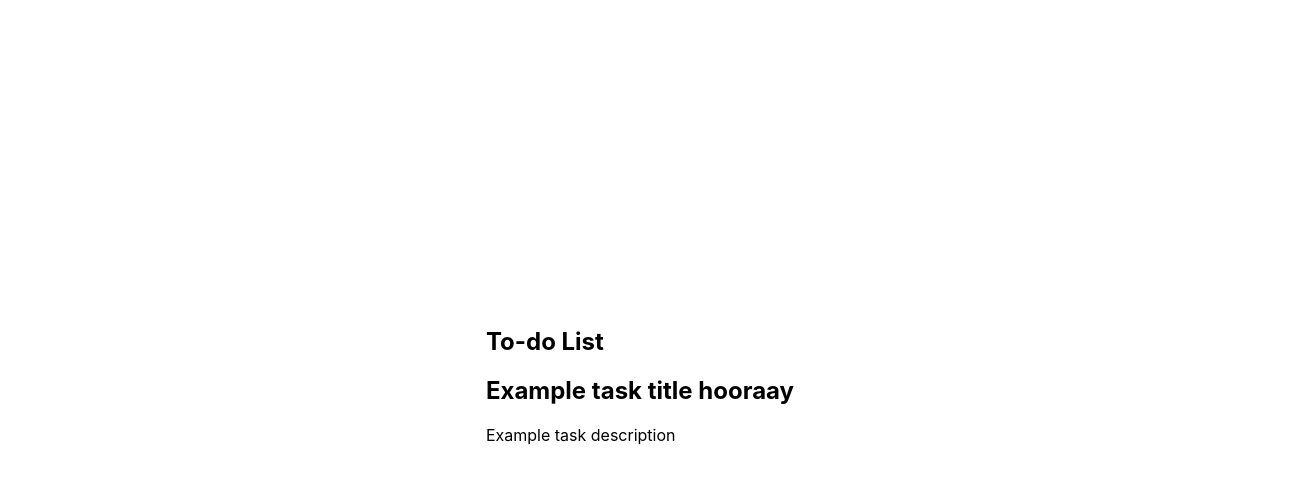
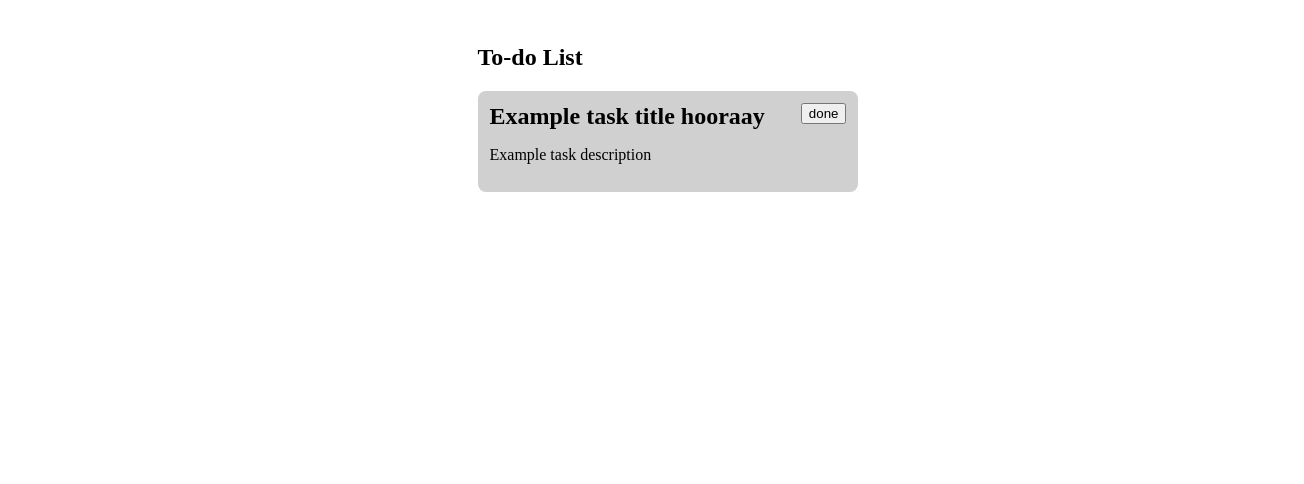
Before and after one commit to FelixBea/my-to-do-list, an Angular app: page / in a window 1280 px wide. Shown: the top 484 px of the page, 1304 px wide, since content can reach past the window. Built offline with nearby package versions, Linux system fonts and the light colour scheme.

Commit message:
feat: add task styles

```diff
--- a/src/app/app.html
+++ b/src/app/app.html
@@ -1,112 +1,3 @@
-<style>
-  :host {
-    --bright-blue: oklch(51.01% 0.274 263.83);
-    --electric-violet: oklch(53.18% 0.28 296.97);
-    --french-violet: oklch(47.66% 0.246 305.88);
-    --vivid-pink: oklch(69.02% 0.277 332.77);
-    --hot-red: oklch(61.42% 0.238 15.34);
-    --orange-red: oklch(63.32% 0.24 31.68);
-
-    --gray-900: oklch(19.37% 0.006 300.98);
-    --gray-700: oklch(36.98% 0.014 302.71);
-    --gray-400: oklch(70.9% 0.015 304.04);
-
-    --red-to-pink-to-purple-vertical-gradient: linear-gradient(
-      180deg,
-      var(--orange-red) 0%,
-      var(--vivid-pink) 50%,
-      var(--electric-violet) 100%
-    );
-
-    --red-to-pink-to-purple-horizontal-gradient: linear-gradient(
-      90deg,
-      var(--orange-red) 0%,
-      var(--vivid-pink) 50%,
-      var(--electric-violet) 100%
-    );
-
-    --pill-accent: var(--bright-blue);
-
-    font-family:
-      'Inter',
-      -apple-system,
-      BlinkMacSystemFont,
-      'Segoe UI',
-      Roboto,
-      Helvetica,
-      Arial,
-      sans-serif,
-      'Apple Color Emoji',
-      'Segoe UI Emoji',
-      'Segoe UI Symbol';
-    box-sizing: border-box;
-    -webkit-font-smoothing: antialiased;
-    -moz-osx-font-smoothing: grayscale;
-    display: block;
-    height: 100dvh;
-  }
-
-  h1 {
-    font-size: 3.125rem;
-    color: var(--gray-900);
-    font-weight: 500;
-    line-height: 100%;
-    letter-spacing: -0.125rem;
-    margin: 0;
-    font-family:
-      'Inter Tight',
-      -apple-system,
-      BlinkMacSystemFont,
-      'Segoe UI',
-      Roboto,
-      Helvetica,
-      Arial,
-      sans-serif,
-      'Apple Color Emoji',
-      'Segoe UI Emoji',
-      'Segoe UI Symbol';
-  }
-
-  p {
-    margin: 0;
-    color: var(--gray-700);
-  }
-
-  main {
-    width: 100%;
-    min-height: 100%;
-    display: flex;
-    justify-content: center;
-    align-items: center;
-    padding: 1rem;
-    box-sizing: inherit;
-    position: relative;
-  }
-
-  .content {
-    display: flex;
-    justify-content: space-around;
-    width: 100%;
-    max-width: 700px;
-    margin-bottom: 3rem;
-  }
-
-  .content h1 {
-    margin-top: 1.75rem;
-  }
-
-  .content p {
-    margin-top: 1.5rem;
-  }
-
-  @media screen and (max-width: 650px) {
-    .content {
-      flex-direction: column;
-      width: max-content;
-    }
-  }
-</style>
-
 <main class="main">
   <div class="content">
     <app-todo-list />
--- a/src/app/app.scss
+++ b/src/app/app.scss
@@ -0,0 +1,47 @@
+main {
+  width: 100%;
+  min-height: 100%;
+  display: flex;
+  justify-content: center;
+  align-items: center;
+  padding: 1rem;
+  box-sizing: inherit;
+  position: relative;
+}
+
+h1 {
+  font-size: 3.125rem;
+  color: var(--gray-900);
+  font-weight: 500;
+  line-height: 100%;
+  letter-spacing: -0.125rem;
+  margin: 0;
+  font-family:
+    'Inter Tight',
+    -apple-system,
+    BlinkMacSystemFont,
+    'Segoe UI',
+    Roboto,
+    Helvetica,
+    Arial,
+    sans-serif,
+    'Apple Color Emoji',
+    'Segoe UI Emoji',
+    'Segoe UI Symbol';
+}
+
+p {
+  margin: 0;
+  color: var(--gray-700);
+}
+
+.content {
+  display: flex;
+  justify-content: space-around;
+  width: 100%;
+  max-width: 700px;
+  margin-bottom: 3rem;
+  p {
+    margin-top: 1.5rem;
+  }
+}
--- a/src/styles.scss
+++ b/src/styles.scss
@@ -1 +1,20 @@
-/* You can add global styles to this file, and also import other style files */
+/* global styles */
+
+:root {
+    /* spacing */
+    --spacing1: 0.25rem;
+    --spacing2: 0.5rem;
+    --spacing3: 0.75rem;
+    --spacing4: 1rem;
+    --spacing5: 1.5rem;
+    --spacing6: 2rem;
+    --spacing7: 3rem;
+
+    /* colors */
+    --neutral-white: #ffffff;
+    --neutral-light-medium: #D0D0D0;
+    --neutral-medium: #a0a0a0;
+    --neutral-black: #171717;
+    --primary: rgb(13, 224, 196);
+    --secondary: rgba(0, 183, 255, 0.589);
+}
--- a/src/todoList/task/task.html
+++ b/src/todoList/task/task.html
@@ -1,4 +1,9 @@
-<article>
-    <h2>{{ task().title }}</h2>
-    <p>{{ task().description }}</p>
+<article class="task">
+    <div class="content">
+        <h2>{{ task().title }}</h2>
+        <p>{{ task().description }}</p>
+    </div>
+    <div class="button-area">
+        <button type="button">done</button>
+    </div>
 </article>
--- a/src/todoList/task/task.scss
+++ b/src/todoList/task/task.scss
@@ -0,0 +1,22 @@
+.task {
+  width: 100%;
+  padding: var(--spacing3);
+  background-color: var(--neutral-light-medium);
+  border-radius: var(--spacing2);
+  display: flex;
+  flex-flow: row nowrap;
+  gap: var(--spacing3);
+
+  h2 {
+    margin: 0;
+  }
+
+  .content {
+    flex: 1 0 auto;
+    display: flex;
+    flex-flow: column nowrap;
+  }
+  .button-area {
+    flex: 0 1 auto;
+  }
+}
```
